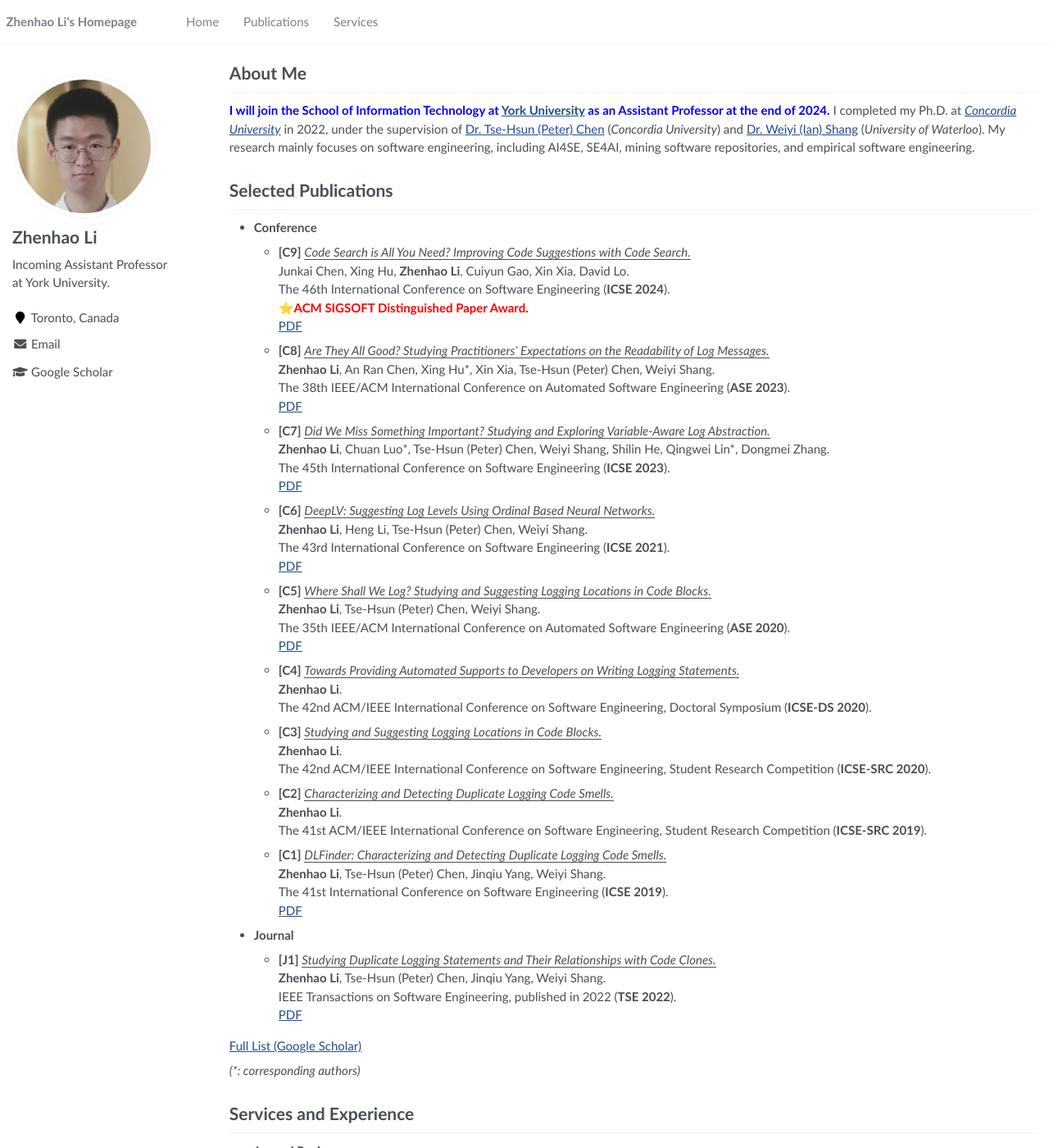
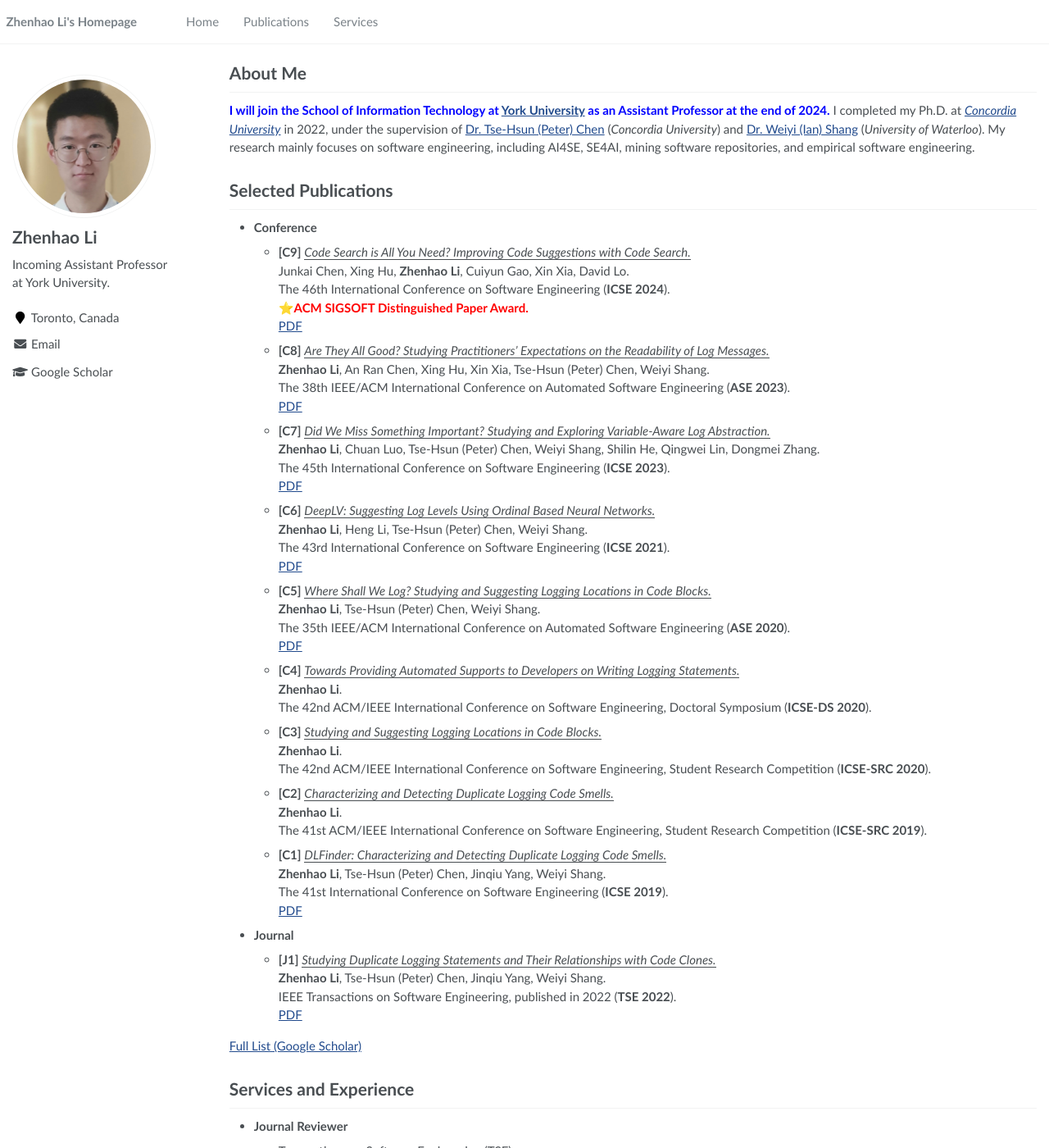
Before and after one commit to ginolzh/ginolzh.github.io, a Jekyll site: the page built from _pages/about.md, in a window 1280 px wide and 1400 px high. Shown: the whole window at 82% size. Built offline with Jekyll 4.4.1, drawn with Linux system fonts in a browser that asks for light colours; some of the changed text lies outside the part shown.

Commit message:
Update about.md

```diff
--- a/_pages/about.md
+++ b/_pages/about.md
@@ -26,11 +26,11 @@ Selected Publications
   <span style="color:red">**⭐ACM SIGSOFT Distinguished Paper Award.**</span> \
   [PDF](https://ginolzh.github.io/papers/ICSE2024_Code_Suggestion.pdf)
   * **[C8]** <ins>*Are They All Good? Studying Practitioners' Expectations on the Readability of Log Messages.*</ins>\
-  **Zhenhao Li**, An Ran Chen, Xing Hu\*, Xin Xia, Tse-Hsun (Peter) Chen, Weiyi Shang.\
+  **Zhenhao Li**, An Ran Chen, Xing Hu, Xin Xia, Tse-Hsun (Peter) Chen, Weiyi Shang.\
   The 38th IEEE/ACM International Conference on Automated Software Engineering (**ASE 2023**).\
   [PDF](https://ginolzh.github.io/papers/ASE2023_Log_Message_Readability.pdf)
   * **[C7]** <ins>*Did We Miss Something Important? Studying and Exploring Variable-Aware Log Abstraction.*</ins>\
-  **Zhenhao Li**, Chuan Luo\*, Tse-Hsun (Peter) Chen, Weiyi Shang, Shilin He, Qingwei Lin\*, Dongmei Zhang.\
+  **Zhenhao Li**, Chuan Luo, Tse-Hsun (Peter) Chen, Weiyi Shang, Shilin He, Qingwei Lin, Dongmei Zhang.\
   The 45th International Conference on Software Engineering (**ICSE 2023**).\
   [PDF](https://ginolzh.github.io/papers/ICSE2023_Log_Var_Aware_.pdf)
   * **[C6]** <ins>*DeepLV: Suggesting Log Levels Using Ordinal Based Neural Networks.*</ins>\
@@ -65,7 +65,6 @@ Selected Publications
 
 [Full List (Google Scholar)](https://scholar.google.com/citations?hl=zh-CN&user=StfHC9AAAAAJ)
 
-_(*: corresponding authors)_
 
 <span class='anchor' id='services'></span>
 
```
Also changed, not shown: other parts of _pages/about.md (+1 -0 lines).
